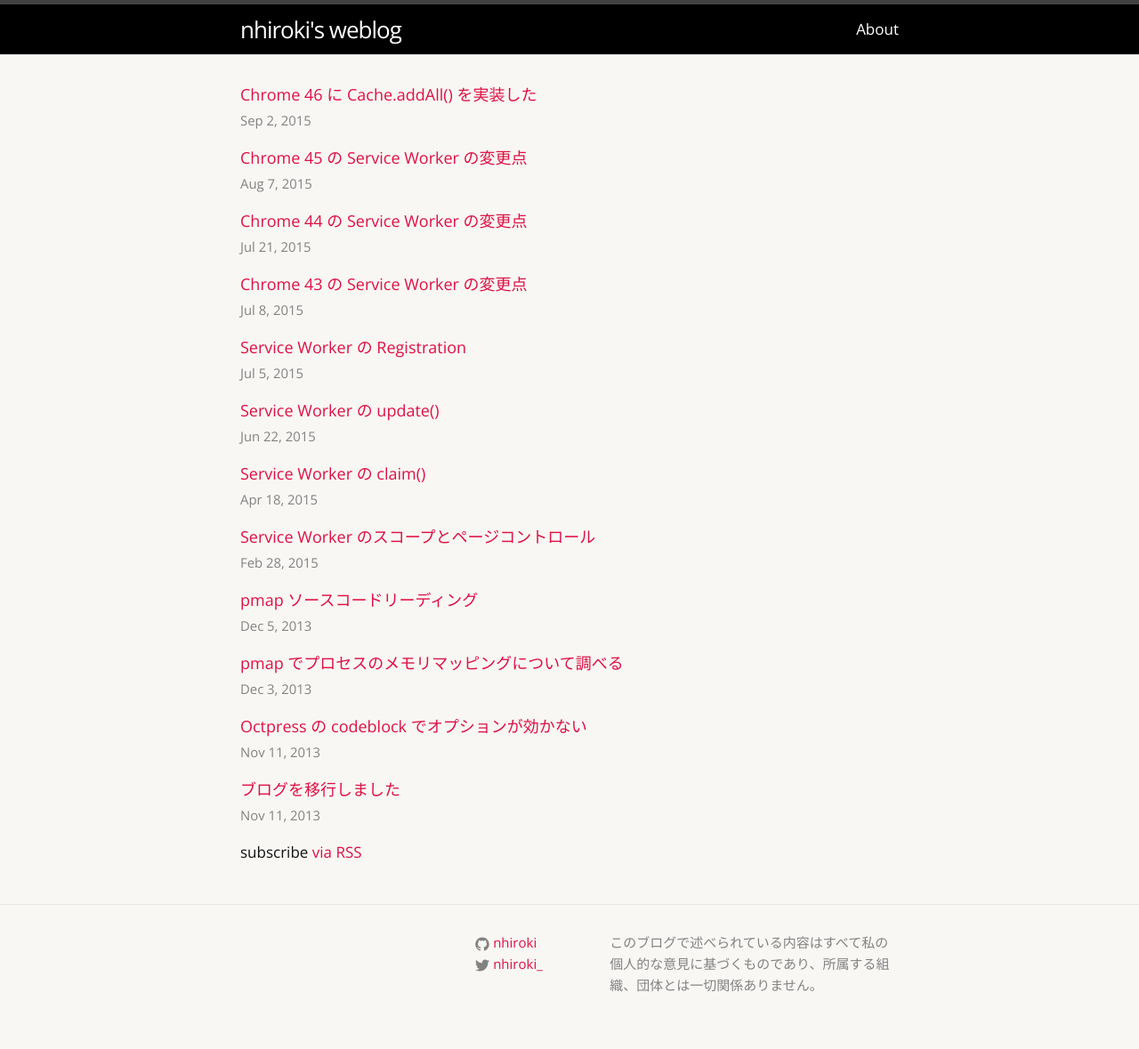
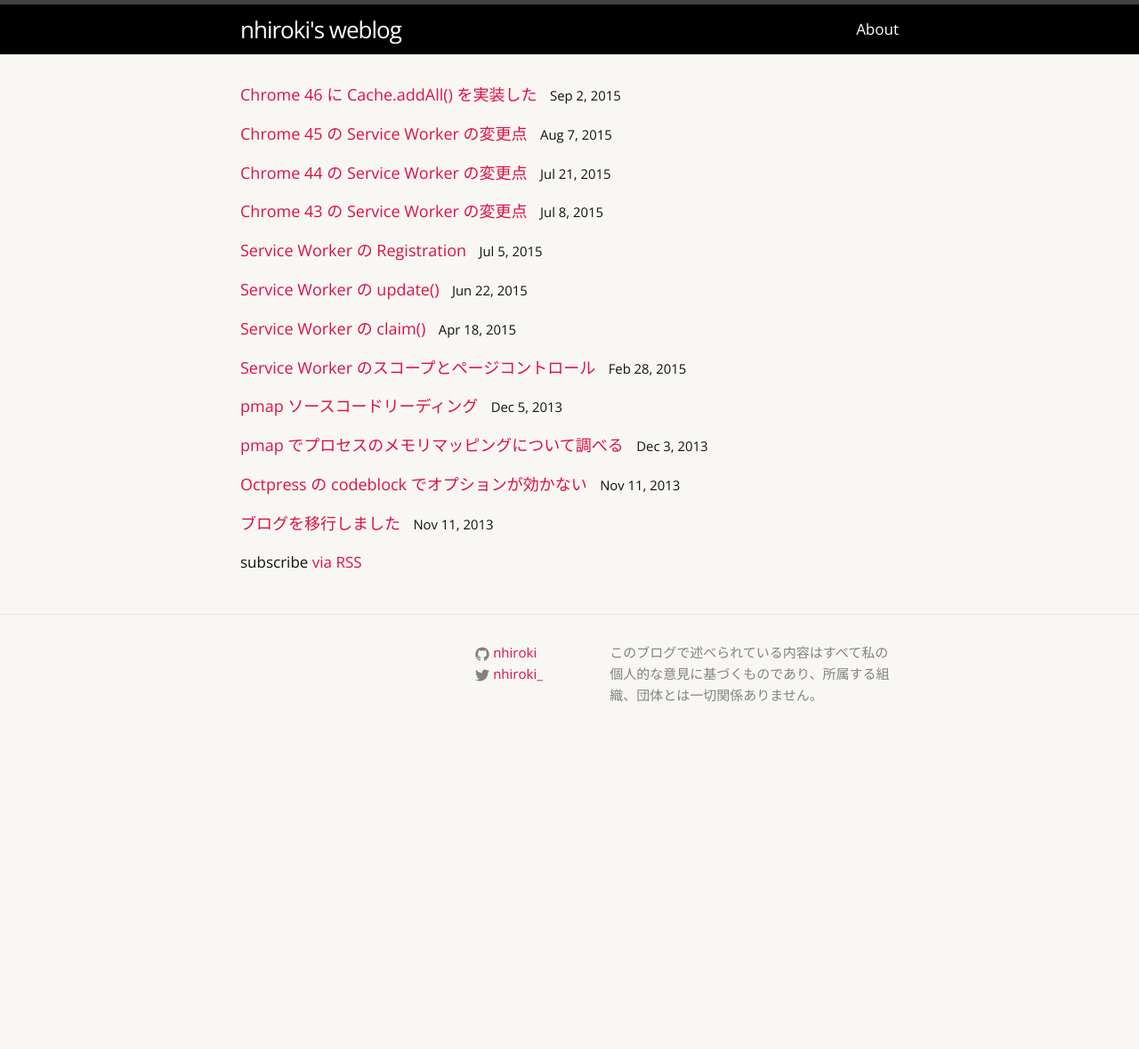
Before and after one commit to nhiroki/nhiroki.github.io, a Jekyll site: the page built from index.html, in a window 1280 px wide. Shown: the whole page at 89% size. Built offline with Jekyll 4.4.1, drawn with Linux system fonts in a browser that asks for light colours; after the commit the page ends 900 px from its top, so only the background shows below that.

Commit message:
Tweak post-meta position

```diff
--- a/_layouts/post.html
+++ b/_layouts/post.html
@@ -6,7 +6,7 @@
 
   <header class="post-header">
     <h1 class="post-title">{{ page.title }}</h1>
-    <p class="post-meta">{{ page.date | date: "%b %-d, %Y" }}{% if page.author %} | {{ page.author }}{% endif %}{% if page.meta %} | {{ page.meta }}{% endif %} | tags : {% for tag in page.tags %}<a href="/tag/{{ tag }}">{{ tag }}</a> {% endfor %}
+    <p class="post-meta">{{ page.date | date: "%b %-d, %Y" }}{% if page.author %} | {{ page.author }}{% endif %}{% if page.meta %} | {{ page.meta }}{% endif %} | {% for tag in page.tags %}<a href="/tag/{{ tag }}">{{ tag }}</a> {% endfor %}
     </p>
   </header>
 
--- a/_sass/_layout.scss
+++ b/_sass/_layout.scss
@@ -187,12 +187,11 @@
 
 .post-meta {
     font-size: $small-font-size;
-    color: $grey-color;
 }
 
 .post-link {
-    display: block;
     font-size: 18px;
+    margin-right: 10px;
 }
 
 /**
```
